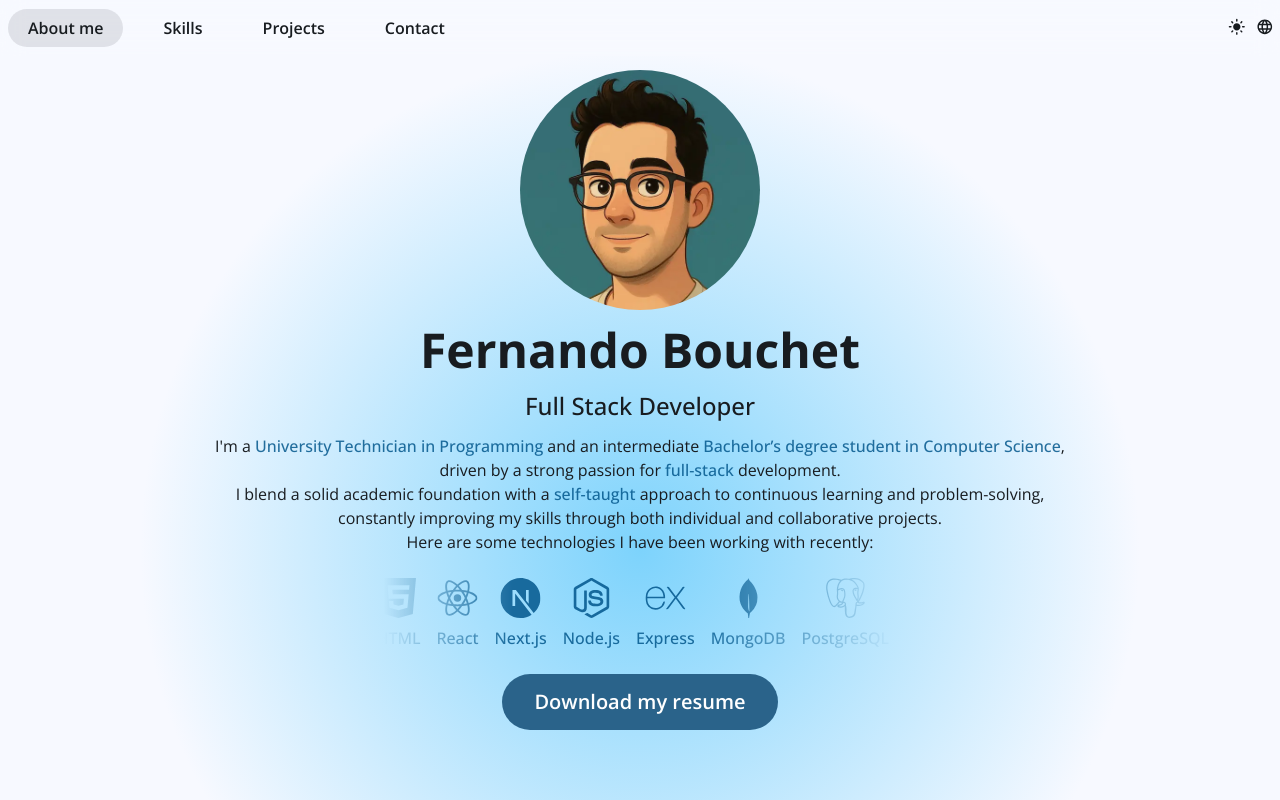
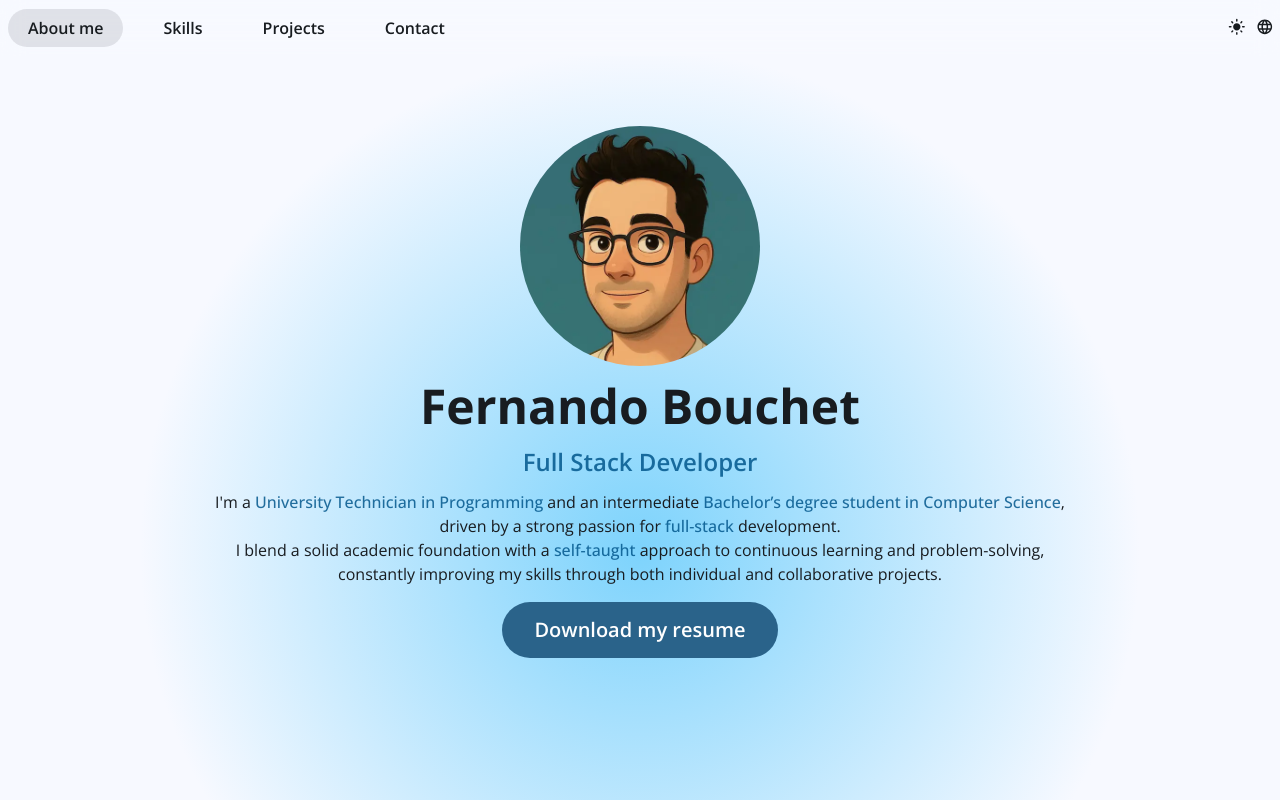
Before and after one commit to fernandobouchet/fernandobouchet.github.io, a Next.js app: page / in a window 1280 px wide. Shown: the top 800 px of the page. Built offline with nearby package versions, Linux system fonts and the light colour scheme.

Commit message:
feat: update 'about' section

```diff
--- a/components/about/about.tsx
+++ b/components/about/about.tsx
@@ -2,7 +2,6 @@
 
 import { SectionContainer } from "../ui/section-container";
 import { GetResumeButton } from "./get-resume-button";
-import { TechSlider } from "./tech-slider";
 import { Avatar } from "./avatar";
 import { useContext } from "react";
 import { LanguageContext } from "@/context/language-context";
@@ -33,10 +32,8 @@ const About = () => {
           <span className="highlighted-text">{texts.about.span4}</span>
           {texts.about.p6}
         </p>
-        <p> {texts.about.p7} </p>
       </div>
-      <TechSlider />
-      <div>
+      <div className="py-4">
         <GetResumeButton />
       </div>
     </SectionContainer>
--- a/components/about/subtitle-loop.tsx
+++ b/components/about/subtitle-loop.tsx
@@ -8,7 +8,10 @@ const SubtitleLoop = () => {
   return (
     <TextLoop className="pb-3 overflow-y-clip">
       {texts.about.subtitles.map((subtitle, index) => (
-        <span key={index} className="text-lg md:text-2xl font-medium">
+        <span
+          key={index}
+          className="text-lg md:text-2xl text-secondary-foreground font-semibold"
+        >
           {subtitle}
         </span>
       ))}
```
